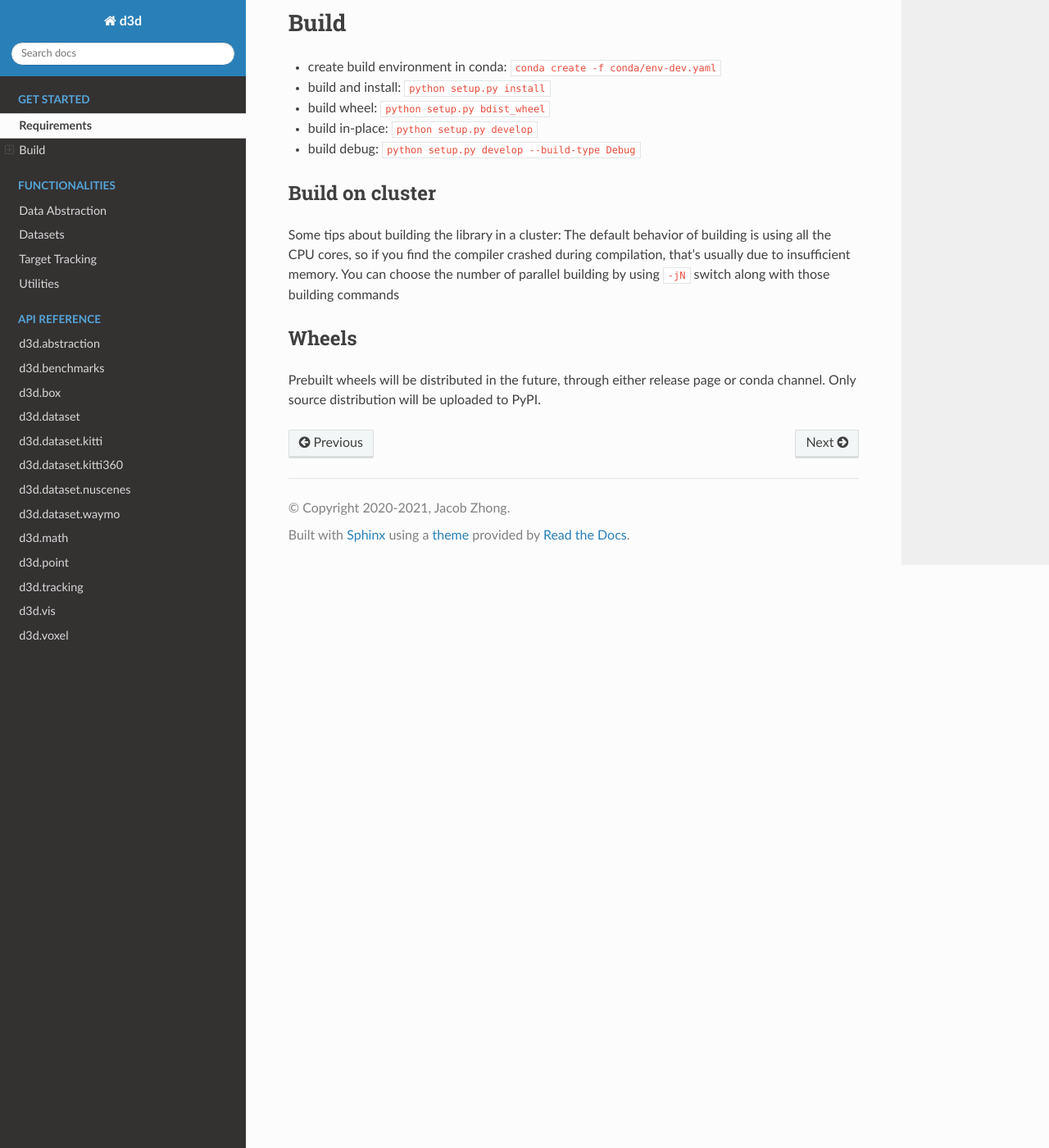
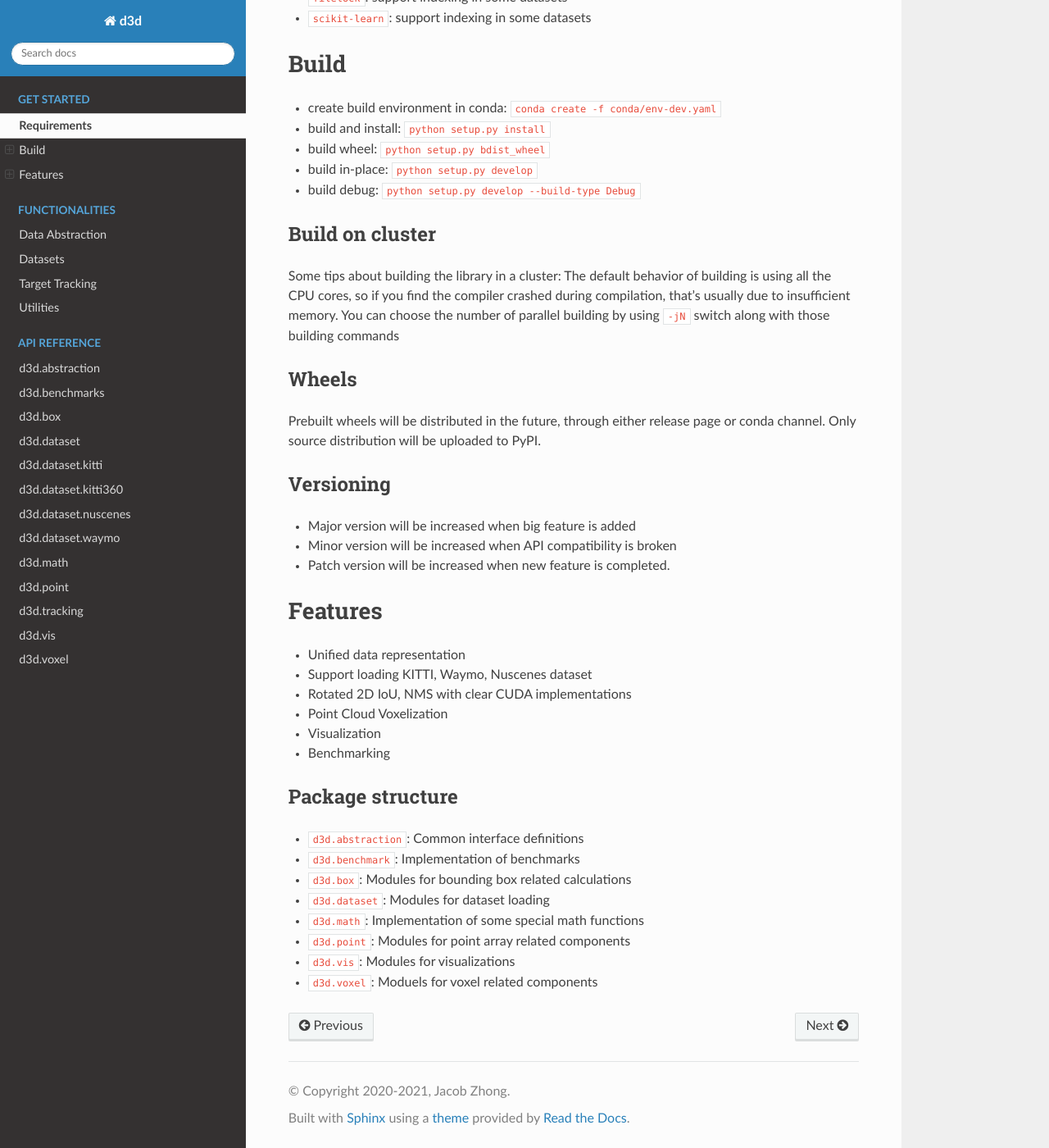
Before and after one commit to cmpute/d3d, a Sphinx documentation site: the page built from docs/get_started.md, in a window 1280 px wide and 1400 px high, scrolled down 817 px. Shown: the whole window at 82% size. Built offline with Sphinx 7.4.7 and the Read the Docs theme 2.0.0, drawn with Linux system fonts in a browser that asks for light colours; pages that are not in the unit, such as notebooks, are missing from menus; the version number could not be read and is left out; some of the changed text lies outside the part shown.

```diff
--- a/docs/conf.py
+++ b/docs/conf.py
@@ -12,8 +12,8 @@
 #
 import os
 import sys
-from setuptools_scm import get_version
-sys.path.insert(0, os.path.abspath('..'))
+# from setuptools_scm import get_version
+# sys.path.insert(0, os.path.abspath('..'))
 
 
 # -- Project information -----------------------------------------------------
@@ -21,8 +21,11 @@ sys.path.insert(0, os.path.abspath('..'))
 project = 'd3d'
 copyright = '2020-2021, Jacob Zhong'
 author = 'Jacob Zhong'
-here = os.path.dirname(os.path.abspath(__file__))
-release = get_version(os.path.dirname(here))
+
+from pkg_resources import get_distribution
+version = get_distribution('d3d').version
+public_ver = version.split('+')[0]
+release = public_ver
 
 # -- General configuration ---------------------------------------------------
 
--- a/docs/get_started.md
+++ b/docs/get_started.md
@@ -18,11 +21,10 @@ Optional requirements:
 - `pcl.py`: support visualization in PCL
 - `matplotlib`: support visualization in 2D figures
 - `waymo_open_dataset`: support converting Waymo Dataset
-- `msgpack`: support serialization/deserialization
-- `filterpy`: support KF tracking
 - `intervaltree`: support indexing in some datasets
 - `pyyaml`: support calibration loading in some datasets
 - `filelock`: support indexing in some datasets
+- `scikit-learn`: support indexing in some datasets
 
 # Build
 
@@ -39,3 +41,27 @@ Some tips about building the library in a cluster: The default behavior of build
 ## Wheels
 
 Prebuilt wheels will be distributed in the future, through either release page or conda channel. Only source distribution will be uploaded to PyPI.
+
+## Versioning
+- Major version will be increased when big feature is added
+- Minor version will be increased when API compatibility is broken
+- Patch version will be increased when new feature is completed.
+
+# Features
+- Unified data representation
+- Support loading KITTI, Waymo, Nuscenes dataset
+- Rotated 2D IoU, NMS with clear CUDA implementations
+- Point Cloud Voxelization
+- Visualization
+- Benchmarking
+
+## Package structure
+
+- `d3d.abstraction`: Common interface definitions
+- `d3d.benchmark`: Implementation of benchmarks
+- `d3d.box`: Modules for bounding box related calculations
+- `d3d.dataset`: Modules for dataset loading
+- `d3d.math`: Implementation of some special math functions
+- `d3d.point`: Modules for point array related components
+- `d3d.vis`: Modules for visualizations
+- `d3d.voxel`: Moduels for voxel related components
--- /dev/null
+++ b/docs/requirements.txt
@@ -0,0 +1,5 @@
+# dependencies for building the docs
+https://download.pytorch.org/whl/cpu/torch-1.5.0%2Bcpu-cp37-cp37m-linux_x86_64.whl
+sphinx
+recommonmark
+sphinx_rtd_theme
```
Also changed, not shown: other parts of docs/get_started.md (+4 -1 lines), README.md (+8 -58 lines), docs/index.rst (+11 -0 lines), readthedocs.yaml (+12 -3 lines), requirements.txt (added, +15 -0 lines), setup.py (+10 -2 lines), 3 other files.
